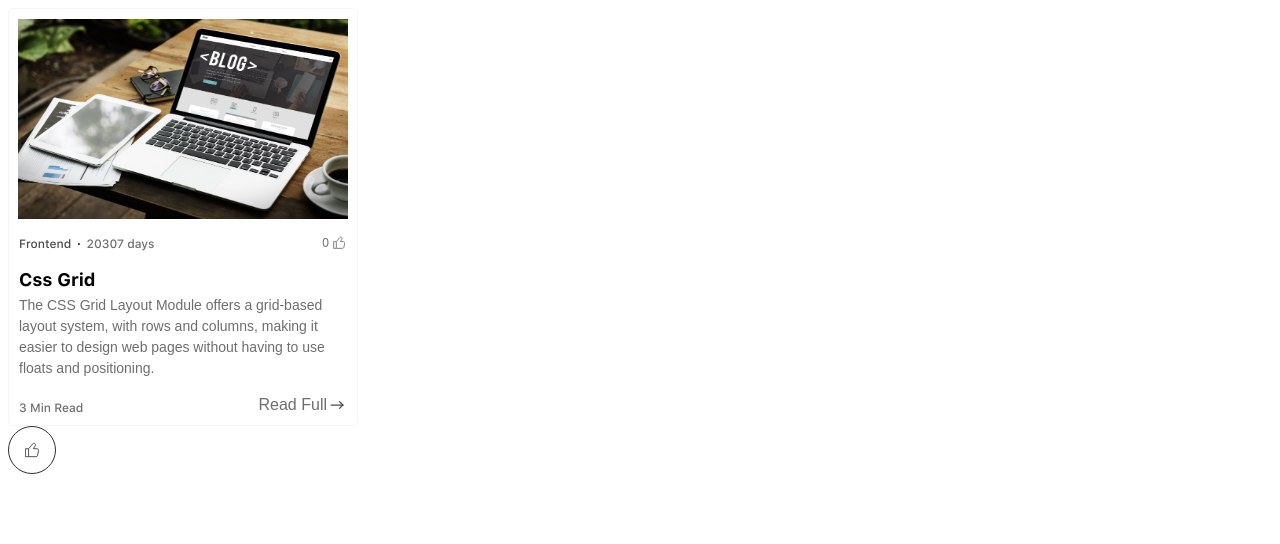
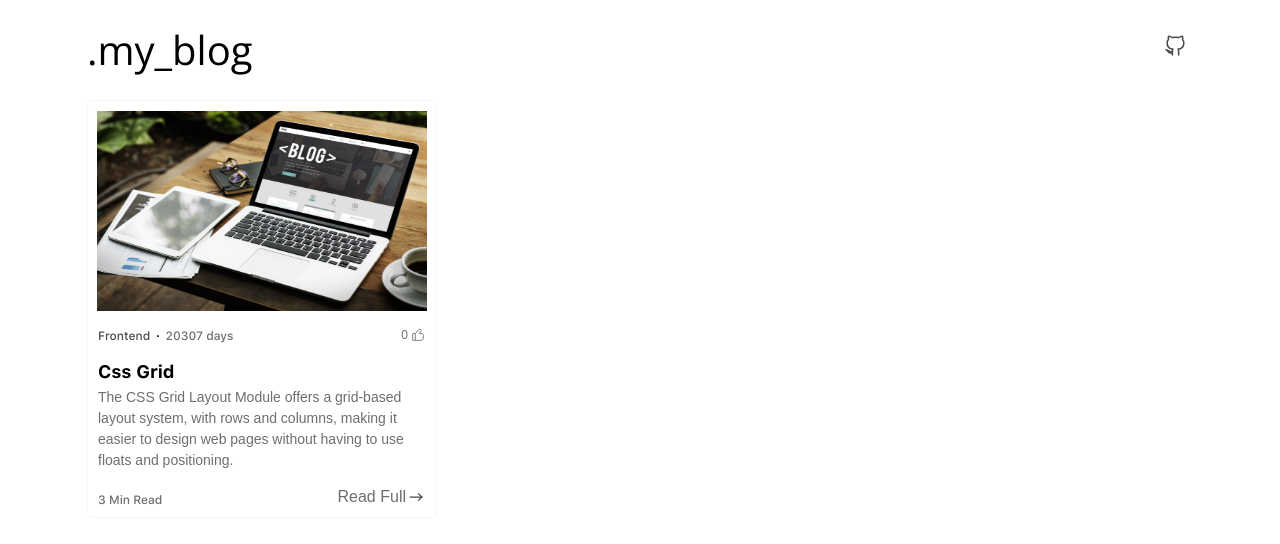
Before and after one commit to NicaZadirieva/nextjs_ht, a Next.js app in the folder blog/: page / in a window 1280 px wide. Shown: the top 544 px of the page. Built offline with nearby package versions, Linux system fonts and the light colour scheme; a web font is replaced by a local one.

Commit message:
feat: add layout

```diff
--- a/blog/app/globals.css
+++ b/blog/app/globals.css
@@ -6,3 +6,17 @@
 	--blue: rgb(20 115 230);
 	--like-primary-stroke: rgb(48 48 48);
 }
+
+.container {
+	box-sizing: border-box;
+	max-width: 1126px;
+	margin: 0 auto;
+	padding-right: 10px;
+	padding-left: 10px;
+}
+
+/* сброс стилей */
+body, header, h1 {
+	margin: 0;
+	padding: 0;
+}
--- a/blog/app/layout.tsx
+++ b/blog/app/layout.tsx
@@ -1,5 +1,5 @@
 import './globals.css';
-import { localFontImport } from './shared/importFont';
+import { Header, localFontImport } from './shared';
 
 export default function RootLayout({
 	children
@@ -8,7 +8,8 @@ export default function RootLayout({
 }>) {
 	return (
 		<html lang="en" className={localFontImport.className}>
-			<body>
+			<body className="container">
+				<Header/>
 				{children}
 			</body>
 		</html>
--- a/blog/app/page.tsx
+++ b/blog/app/page.tsx
@@ -1,5 +1,4 @@
 import { BlogItem } from '@/entities';
-import { BlogPost } from '@/entities/BlogPost';
 
 export default function Home() {
 	return (
@@ -13,7 +12,7 @@ export default function Home() {
 				postLink="google.com"
 				mainPhotoLink='/Blog/blogPost.jpg'/>
 
-			<BlogPost/>
+
 		</div>
 	);
 }
--- /dev/null
+++ b/blog/app/shared/Header/index.module.css
@@ -0,0 +1,15 @@
+.header {
+	display: flex;
+	flex-direction: row;
+	align-items: center;
+	justify-content: space-between;
+
+	padding-top: 23px;
+	padding-bottom: 23px;
+}
+
+.h1 {
+	font-size: 40px;
+	font-weight: 300;
+	line-height: 54px;
+}
--- /dev/null
+++ b/blog/app/shared/Header/index.tsx
@@ -0,0 +1,19 @@
+import cn from 'classnames';
+import { Open_Sans } from 'next/font/google';
+import GithubIcon from './icon/icon_github.svg';
+import styles from './index.module.css';
+
+
+
+const openSans = Open_Sans({ subsets: ['latin'] });
+
+export const Header = () => {
+	return (
+		<header className={styles.header}>
+			<h1 className={cn(styles.h1, openSans.className)}>.my_blog</h1>
+			<a title="Ссылка на гит" href="#">
+				<GithubIcon width={30} height={30}/>
+			</a>
+		</header>
+	);
+};
--- /dev/null
+++ b/blog/app/shared/index.ts
@@ -0,0 +1,2 @@
+export * from './Header';
+export * from './importFont';
```
Also changed, not shown: blog/app/shared/Header/Header.props.ts (added, +7 -0 lines), blog/app/shared/Header/icon/icon_github.svg (added).
